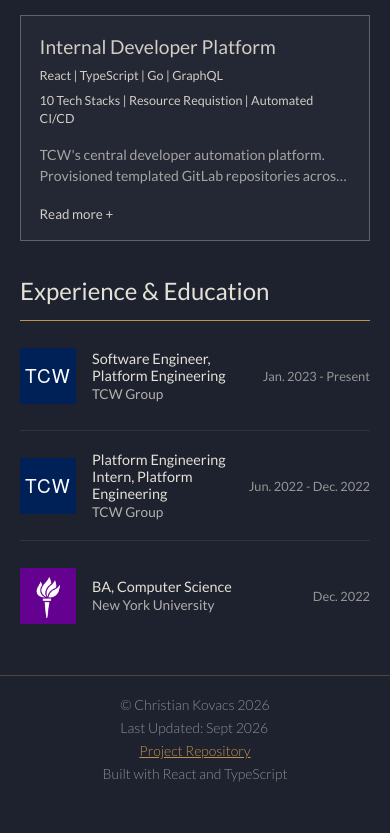
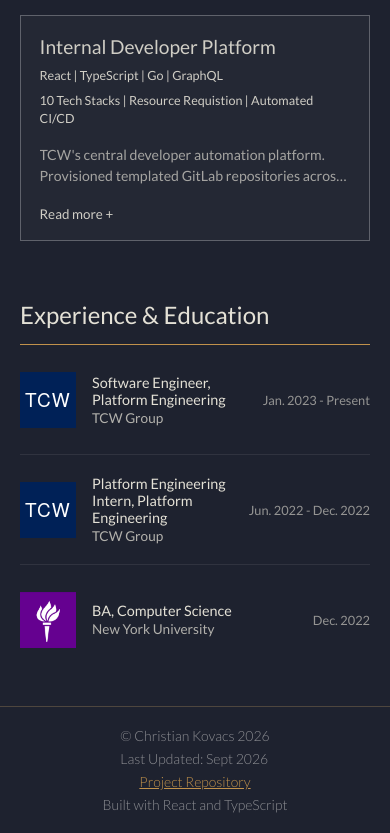
Before and after one commit to ckovacsdev/ckdev, a React (Vite) app: page / in a window 390 px wide. Shown: the part 1151-1984 px from the top of the page. Before the commit the page ends 1953 px from the top, so only its background shows below. Built offline with nearby package versions, Linux system fonts and the light colour scheme.

Commit message:
fix bottom spacing issue on tablet size

```diff
--- a/src/pages/work/work.css
+++ b/src/pages/work/work.css
@@ -1,5 +1,4 @@
 .work-container{
-    min-height: calc(100vh - 110px);
     padding: 10px clamp(20px, 3vw, 40px) 0 clamp(20px, 12vw - 60px, 130px);
     display: flex;
     flex-direction: column;
@@ -13,12 +12,11 @@
     border-bottom: 1px solid var(--main-accent);
 }
 
-.work-history-container{
-    flex: 1 1 0;
-    margin-bottom: 25px;
+.work-history-container {
     display: flex;
     flex-direction: column;
-    justify-content: space-evenly;
+    margin-top: clamp(1.5rem, 3vw, 3rem);
+    margin-bottom: clamp(2rem, 4vw, 4rem);
 }
 
 .work-history-item{
```
